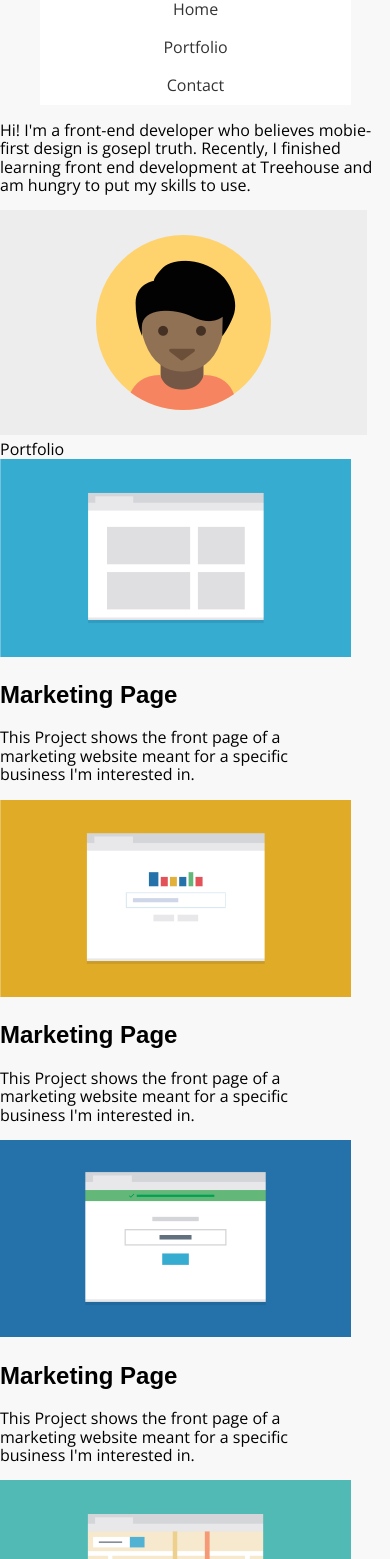
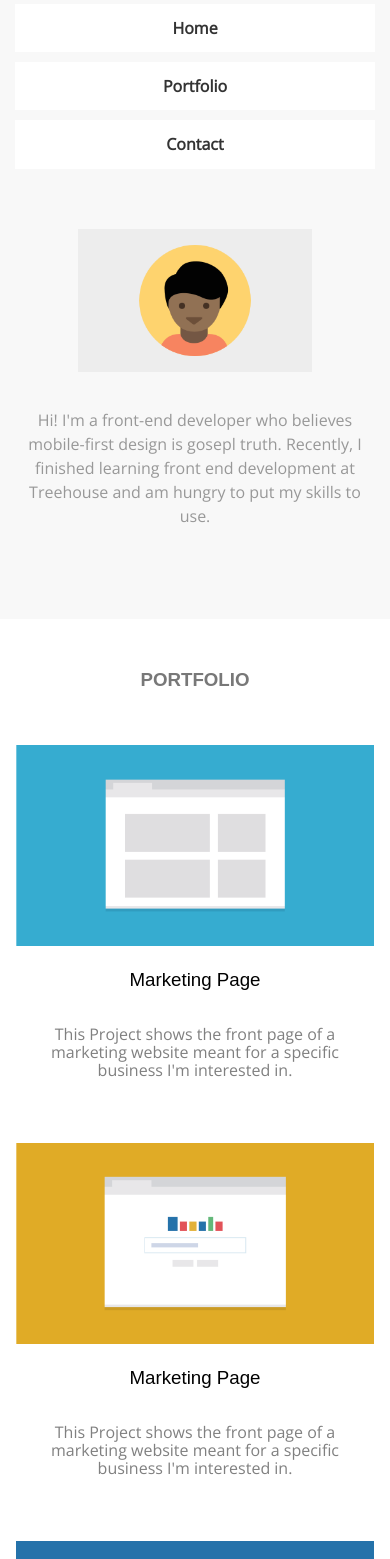
Before and after one commit to joehdodd/responsivelayoutproject, a plain HTML site: page index.html in a window 390 px wide. Shown: the part 91-1650 px from the top of the page. Drawn offline with nearby package versions, Linux system fonts and the light colour scheme.

Commit message:
Update 1
Styles

```diff
--- a/css/styles.css
+++ b/css/styles.css
@@ -9,9 +9,14 @@
 }
 
 h1,
-h2, {
+h2,
+h3, {
     font-family: 'Lato', sans-serif;
-    color: #888;
+    color: #999;
+}
+
+h3 {
+    font-weight: normal;
 }
 
 body {
@@ -31,6 +36,7 @@ a {
 
 ul {
     list-style: none;
+    padding-left: 0px;
 }
 
 img {
@@ -43,35 +49,102 @@ img {
 ===============
 -- */
 
-/* Nav */
+.main-header {
+    padding-top: 15px;
+    margin-bottom: 30px;
+}
 
-.name {
+.name a,
+.main-nav a {
+    display: block;
     text-align: center;
 }
 
-.main-nav {
-    text-align: center;
-}
-
-.main-nav li a {
-    display: block;
-    padding: 10px 15px;
-}
-
-.container {
-    width: 90%;
-}
-
-/* --
-===============
- Text Styles
-===============
--- */
-
-.name {
-    font-weight: 900;
+.main-nav a {
+    padding: 15px;
 }
 
 .main-nav li {
     background-color: #fff;
+    font-weight: 900;
+    margin: 10px 15px;
 }
+
+.banner {
+    padding-top: 30px;
+    padding-bottom: 30px;
+}
+
+.profile-img {
+    max-width: 60%;
+}
+
+.tagline {
+    line-height: 1.5em;
+    padding: 15px;
+    color: #989898;
+}
+
+#portfolio {
+    text-align: center;
+    background-color: #fff;
+    padding-bottom: 50px;
+}
+
+.section-heading {
+    padding-top: 50px;
+    padding-bottom: 20px;
+    text-transform: uppercase;
+    font-weight: 900;
+    color: #787878;
+}
+
+.portfolio-description {
+    padding: 15px;
+    color: #808080;
+}
+
+.contact {
+    padding: 1em;
+}
+
+.contact-links li {
+    padding-bottom: 15px;
+    color: #989898;
+}
+
+.contact-links li a {
+    padding-left: 15px;
+    font-weight: 900;
+}
+
+.footer {
+    padding-right: 1em;
+    padding-left: 1em;
+    margin-bottom: 10px;
+}
+
+.footer-name {
+    font-weight: 900;
+    float: left;
+}
+
+.footer-nav {
+    display: none;
+}
+
+.mobile-nav {
+    padding-top: 20px;
+    float: right;
+    font-weight: 900;
+}
+
+.banner,
+.contact {
+    text-align: center;
+    margin-bottom: 30px;
+}
+
+.col {
+    padding: 1em 1em;
+}
--- a/index.html
+++ b/index.html
@@ -21,67 +21,68 @@
     </header>
 
     <div class="banner">
-        <p class="tagline">Hi! I'm a front-end developer who believes mobie-first design is gosepl truth. Recently, I finished learning front end development at Treehouse and am hungry to put my skills to use.</p>
         <img class="profile-img" src="images/responsive-layout-profile.png" alt="Profile Image">
+        <p class="tagline">Hi! I'm a front-end developer who believes mobile-first design is gosepl truth. Recently, I finished learning front end development at Treehouse and am hungry to put my skills to use.</p>
     </div>
 
-    <div id="portfolio" class="container clearfix">
-        <span class="section">Portfolio</span>
+<section id="portfolio">
+    <div class="container clearfix">
+        <h3 class="section-heading">Portfolio</h3>
 
-        <div class="col-1">
+        <div class="col">
             <img class="portfolio-img" src="images/portfolio-1.png" alt="Marketing Page">
-            <h2 class="portfolio-heading">Marketing Page</h2>
+            <h3 class="portfolio-heading">Marketing Page</h3>
             <p class="portfolio-description">This Project shows the front page of a marketing website meant for a specific business I'm interested in.</p>
         </div>
-        <div class="col-1">
+        <div class="col">
             <img class="portfolio-img" src="images/portfolio-2.png" alt="Marketing Page">
-            <h2 class="portfolio-heading">Marketing Page</h2>
+            <h3 class="portfolio-heading">Marketing Page</h3>
             <p class="portfolio-description">This Project shows the front page of a marketing website meant for a specific business I'm interested in.</p>
         </div>
-        <div class="col-1">
+        <div class="col">
             <img class="portfolio-img" src="images/portfolio-3.png" alt="Marketing Page">
-            <h2 class="portfolio-heading">Marketing Page</h2>
+            <h3 class="portfolio-heading">Marketing Page</h3>
             <p class="portfolio-description">This Project shows the front page of a marketing website meant for a specific business I'm interested in.</p>
         </div>
-        <div class="col-1">
+        <div class="col">
             <img class="portfolio-img" src="images/portfolio-4.png" alt="Marketing Page">
-            <h2 class="portfolio-heading">Marketing Page</h2>
+            <h3 class="portfolio-heading">Marketing Page</h3>
             <p class="portfolio-description">This Project shows the front page of a marketing website meant for a specific business I'm interested in.</p>
         </div>
-        <div class="col-1">
+        <div class="col">
             <img class="portfolio-img" src="images/portfolio-5.png" alt="Marketing Page">
-            <h2 class="portfolio-heading">Marketing Page</h2>
+            <h3 class="portfolio-heading">Marketing Page</h3>
             <p class="portfolio-description">This Project shows the front page of a marketing website meant for a specific business I'm interested in.</p>
         </div>
-        <div class="col-1">
+        <div class="col">
             <img class="portfolio-img" src="images/portfolio-6.png" alt="Marketing Page">
-            <h2 class="portfolio-heading">Marketing Page</h2>
+            <h3 class="portfolio-heading">Marketing Page</h3>
             <p class="portfolio-description">This Project shows the front page of a marketing website meant for a specific business I'm interested in.</p>
         </div>
+    </div>
+</section>
 
         <div class="contact">
-            <span class="section">Contact</span>
+            <h3 class="section-heading">Contact</h3>
             <p class="tagline">If you're interested in chattaing or want more information about what I've been working on, I'd love to hear from you!</p>
-            <ul class="contact">
+            <ul class="contact-links">
                 <li>Phone <a href="tel:+1-800-555-5555">1-800-555-5555</a></li>
                 <li>Email <a href="mailto:joehdodd@gmail.com">joehdodd@gmail.com</a></li>
             </ul>
         </div>
 
-        <footer class="main-footer">
+        <footer class="footer">
          <div class="container clearfix">
          <hr>
-            <h1 class="footer-name"><a href="#">Joe Dodd</a></h1>
+            <h3 class="footer-name"><a href="#">Joe Dodd</a></h3>
+            <a class="mobile-nav" href="#">BACK TO TOP</a>
             <ul class="footer-nav">
                 <li><a href="#">Home</a></li>
                 <li><a href="#portfolio">Portfolio</a></li>
                 <li><a href="#contact">Contact</a></li>
             </ul>
         </div>
-
-
         </footer>
-    </div>
 
 </body>
 </html>
```
